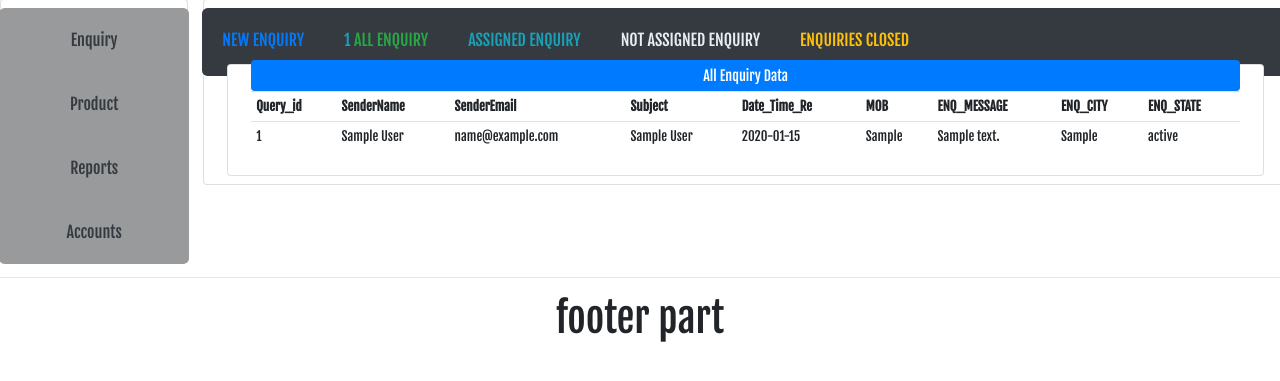
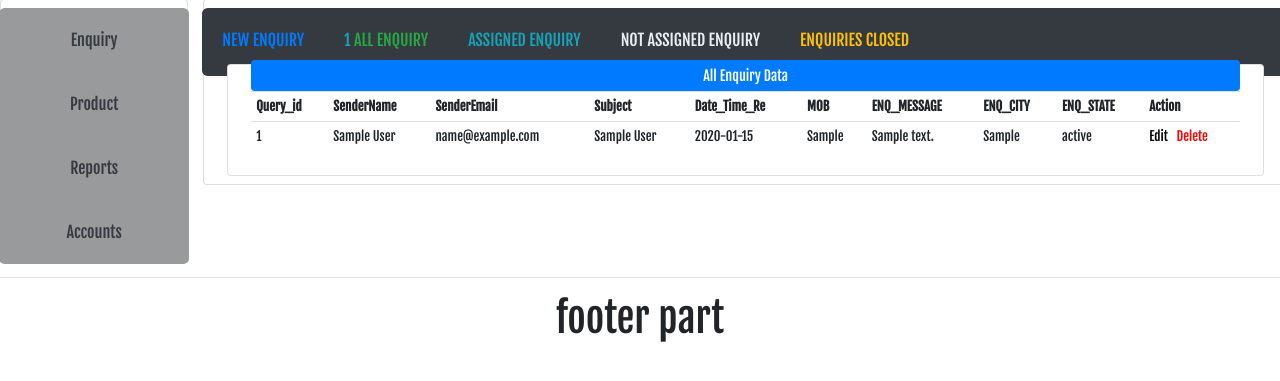
Before and after one commit to CODEr-SaNjU/indiamart_crm, a Django app: template Crm/templates/html_files/Main.htm in a window 1280 px wide, after a click that opens the changed part. Shown: the part 96-477 px from the top of the page. Run offline with Django 3.2, Linux system fonts and the light colour scheme; tables that the repository leaves empty hold one stand-in row (values such as "Sample post"); the template is opened without the code that fills it: values that come from a table or form of the project are taken from there, most other values are stand-ins (such as "Sample title", 1, 10 or a date in 2020); some libraries are stand-ins or nearby versions.

Commit message:
update modal

```diff
--- a/Crm/Crm_app/urls.py
+++ b/Crm/Crm_app/urls.py
@@ -7,6 +7,7 @@ urlpatterns = [
     path("Api_data/",views.api_data,name="Api_data"),
     path("Admin_panel/",views.Admin_panel,name="Admin_panel"),
     path("Enquiry_search/",views.Enquiry_search,name="Enquiry_search"),
+    path("search_enq_month/",views.search_enq_month,name="search_enq_month"),
     path("Enquiry_Update/<str:pk_id>/",views.Enquiry_Update,name="Enquiry_Update"),
     path("Enquiry_Delete/<str:pk_id>/",views.Enquiry_Delete,name="Enquiry_Delete"),
 
--- a/Crm/templates/html_files/Header.htm
+++ b/Crm/templates/html_files/Header.htm
@@ -16,15 +16,15 @@
                                 </li>
                             </ul>
                             <span class="navbar-text">
-                                <form method="GET" action="/Enquiry_search/" class="form-inline my-2 my-lg-10">
+                                <form method="GET" action="/search_enq_month/" class="form-inline my-2 my-lg-10">
                                     <div class="form-group row" style="margin-left: 20px;">
                                         <label for="example-date-input" style="color:white;" class="col-1 col-form-label">From</label>
                                         <div class="col-5">
-                                        <input class="form-control" type="date"  id="example-date-input">
+                                        <input class="form-control" type="date" name="search1" id="example-date-input" required>
                                         </div>
                                         <label for="example-date-input" style="color:white;" class="col-1 col-form-label">To</label>
                                         <div class="col-5">
-                                        <input class="form-control" type="date"  id="example-date-input">
+                                        <input class="form-control"  name="search" type="date"  id="example-date-input" required>
                                         </div>
                                     </div>
                                     <button class="btn btn-primary" type="submit">Search</button>
--- a/Crm/templates/html_files/allenquiry.htm
+++ b/Crm/templates/html_files/allenquiry.htm
@@ -11,6 +11,7 @@
         <th>ENQ_MESSAGE</th>
         <th>ENQ_CITY</th>
         <th>ENQ_STATE</th>
+        <th>Action</th>
       </tr>
       {% for i in all_enq %}
       <tr>
@@ -23,6 +24,8 @@
         <td>{{i.ENQ_MESSAGE}}</td>
         <td>{{i.ENQ_CITY}}</td>
         <td>{{i.ENQ_STATE}}</td>
+        <td><a data-toggle="modal" style="color: black;" href="{%url 'Enquiry_Update' i.id %}" data-target="#exampleModal">Edit</a> &nbsp; <a data-toggle="modal" style="color:red" href="{%url 'Enquiry_Delete' i.id %}" data-target="#deleteModal">Delete</a></td>
+
       </tr>
       {% endfor %}
     </table>
--- a/Crm/templates/html_files/enquiry_delete.htm
+++ b/Crm/templates/html_files/enquiry_delete.htm
@@ -5,7 +5,7 @@
 {% block content %}
 <br>
 <form method="POST">{% csrf_token %}
-    <h1 style="text-align: center; color: black;">Are you sure you want to enq </h1> <h3 style="color: red; text-align: center;">"{{ obj_delete }}" ?</h5>
+    <h1 style="text-align: center; color: black;">Are you sure you want to delete enquiry </h1> <h3 style="color: red; text-align: center;">"{{ obj_delete }}" ?</h5>
     <button type="submit" class="btn btn-danger" value="Submit" style="text-align: center;  position: absolute; right: 50%;">submit</button>
 </form>
 {% endblock %}
```
Also changed, not shown: Crm/Crm_app/views.py (+13 -0 lines).
